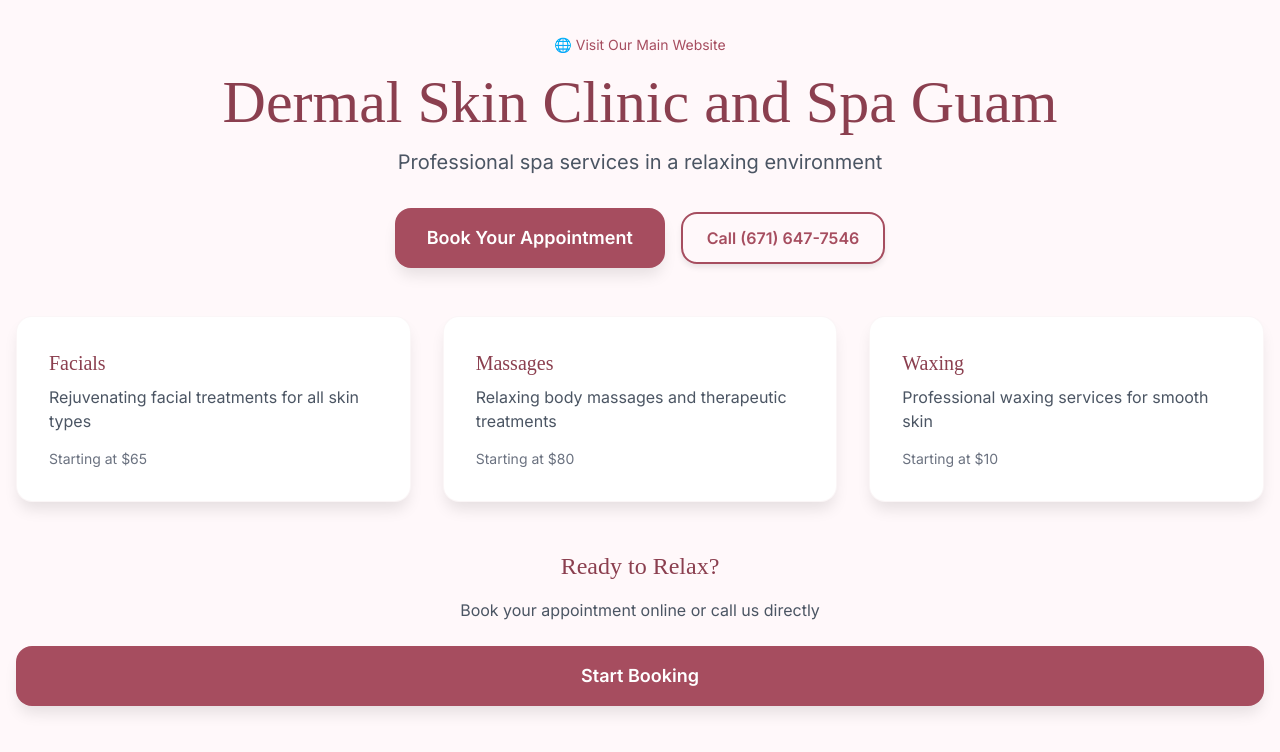
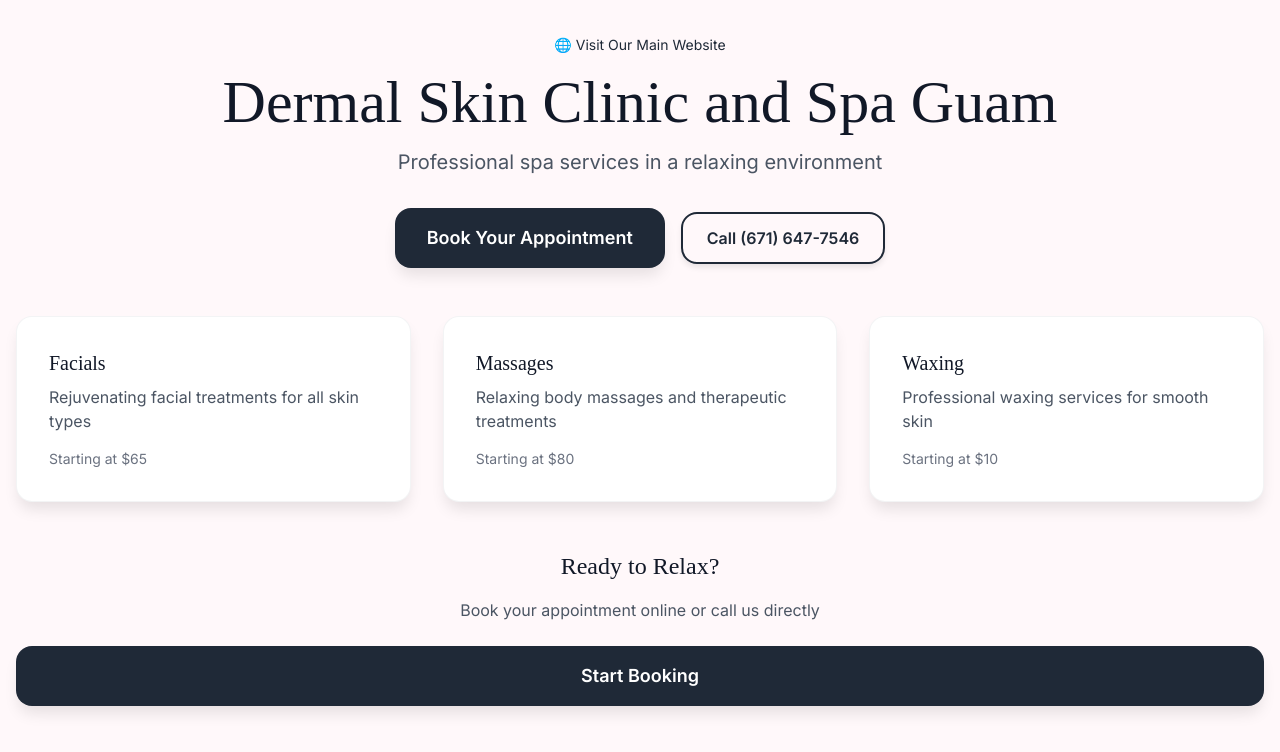
Before and after one commit to Ayy-man/spa-booking-v2, a Next.js app: page / in a window 1280 px wide. Shown: the top 752 px of the page. Built offline with nearby package versions, Linux system fonts and the light colour scheme.

Commit message:
Update color scheme: replace golden text with dark gray/black for better readability

```diff
--- a/src/app/globals.css
+++ b/src/app/globals.css
@@ -13,19 +13,19 @@
   --card-foreground: 31 41 55;
   --popover: 255 255 255;
   --popover-foreground: 31 41 55;
-  --primary: 166 77 95; /* Updated to new primary color */
+  --primary: 31 41 55; /* Dark gray/black instead of golden */
   --primary-foreground: 255 255 255;
-  --secondary: 246 199 207;
-  --secondary-foreground: 166 77 95;
+  --secondary: 107 114 128; /* Medium gray */
+  --secondary-foreground: 31 41 55;
   --muted: 245 245 245;
   --muted-foreground: 115 115 115;
-  --accent: 246 199 207;
-  --accent-foreground: 166 77 95;
+  --accent: 107 114 128;
+  --accent-foreground: 31 41 55;
   --destructive: 239 68 68;
   --destructive-foreground: 255 255 255;
   --border: 229 229 229;
   --input: 229 229 229;
-  --ring: 166 77 95; /* Updated to match new primary */
+  --ring: 31 41 55; /* Updated to match new primary */
   --success: 16 185 129;
   --warning: 245 158 11;
   --error: 239 68 68;
--- a/tailwind.config.js
+++ b/tailwind.config.js
@@ -9,11 +9,11 @@ module.exports = {
     extend: {
       colors: {
         primary: {
-          DEFAULT: '#A64D5F', // Darker for better contrast (was #C36678)
-          light: '#C75B7A', // Original color moved to light variant
-          lighter: '#F6C7CF',
-          dark: '#8B3F4F',
-          darker: '#702C3A',
+          DEFAULT: '#1F2937', // Dark gray/black instead of golden
+          light: '#374151', // Lighter dark gray
+          lighter: '#6B7280', // Medium gray
+          dark: '#111827', // Very dark gray
+          darker: '#000000', // Pure black
         },
         secondary: {
           DEFAULT: '#F6C7CF',
@@ -21,9 +21,9 @@ module.exports = {
         },
         background: '#FFF8FA',
         surface: '#FFFFFF',
-        accent: '#F6C7CF',
-        'text-primary': '#1F2937', // Darker for better contrast
-        'text-secondary': '#A64D5F', // Updated to match new primary
+        accent: '#6B7280',
+        'text-primary': '#1F2937', // Dark gray/black
+        'text-secondary': '#374151', // Lighter dark gray
         success: '#10B981',
         warning: '#F59E0B',
         error: '#EF4444',
```
